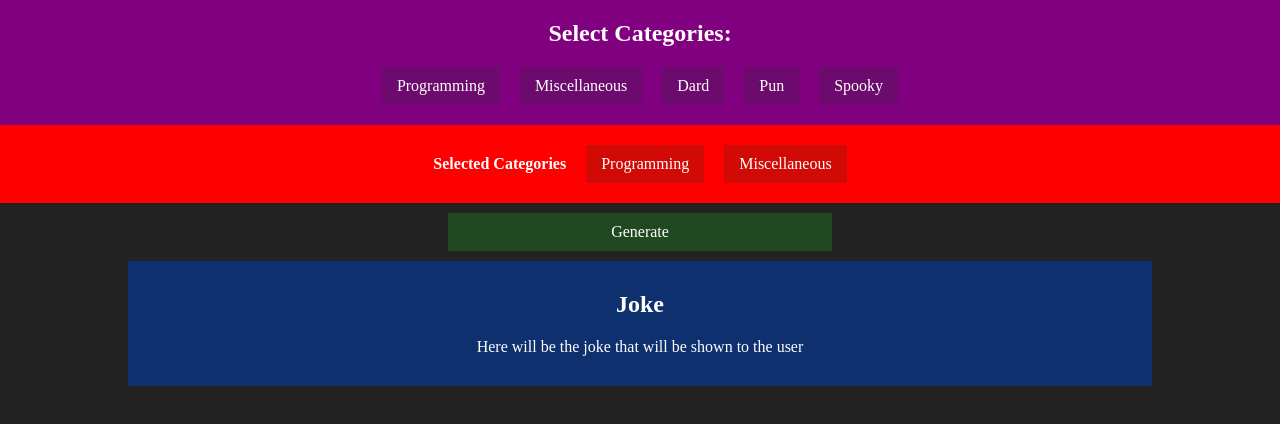
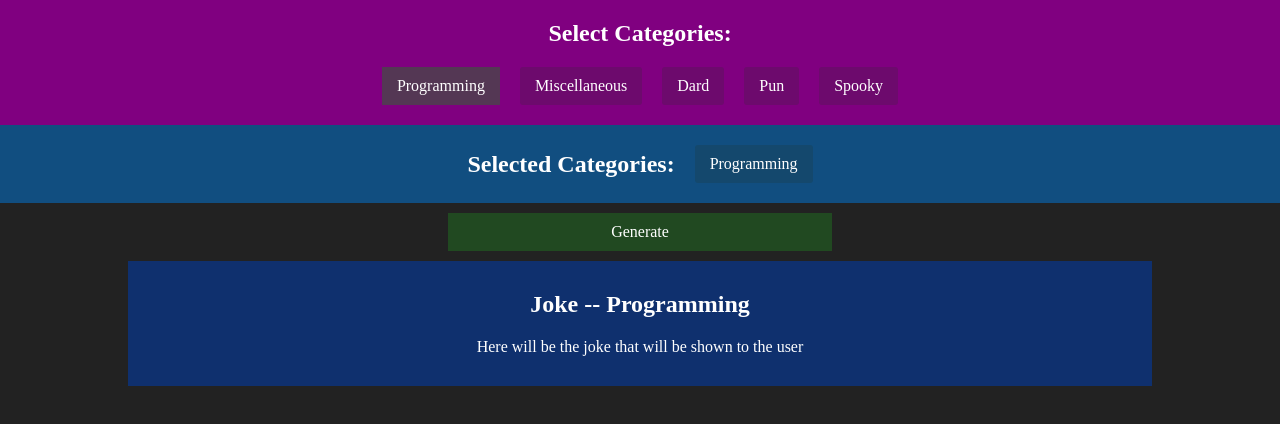
Before and after one commit to MAhmad787/Random-Joke, a plain HTML site: page index.html in a window 1280 px wide. Both pictures are taken after a click on the element "Programming". Drawn offline with Linux system fonts and the light colour scheme.

Commit message:
add feature to show selected categories

```diff
--- a/index.html
+++ b/index.html
@@ -20,12 +20,11 @@
     </div>
     <div class="selected_categories">
         <h4>Selected Categories</h4>
-        <div class="category">Programming</div>
-        <div class="category">Miscellaneous</div>
+        <div class="s_category">All</div>
     </div>
     <div class="generate">Generate</div>
     <div class="joke_div">
-        <h2>Joke</h2>
+        <h2>Joke -- <span class="generated_joke_category">Programming</span></h2>
         Here will be the joke that will be shown to the user
     </div>
     <script src="./main.js"></script>
--- a/main.js
+++ b/main.js
@@ -1 +1,38 @@
-console.log("hey");
+const categoryEls = document.querySelectorAll(".category")
+const selectedCategoryEls = document.querySelectorAll(".s_category")
+const selectedCategoriesEl = document.querySelector(".selected_categories")
+let category = {
+    Programming: false,
+    Miscellaneous: false,
+    Dard: false,
+    Pun: false,
+    Spooky: false
+}
+categoryEls.forEach((el) => {
+    el.addEventListener("click", ()=>{
+        if(category[el.innerText]){
+            category[el.innerText] = false
+            updateSelectedCategories()
+        }else{
+            category[el.innerText] = true
+            updateSelectedCategories()
+        }
+        console.log(category);
+        el.classList.toggle("category_active")
+        el.classList.toggle("category")
+    })
+})
+
+
+function updateSelectedCategories(){
+    selectedCategoriesEl.innerHTML = "<h2>Selected Categories: </h2>"
+    for(let key in category){
+        if(category[key]){
+            let div = document.createElement("div")
+            div.classList.add("s_category")
+            div.innerText = key
+            selectedCategoriesEl.appendChild(div)
+        }
+    }
+}
+// updateSelectedCategories()
--- a/style.css
+++ b/style.css
@@ -25,12 +25,19 @@ body{
     align-items: center;
     gap: 20px;
 }
-.category{
+
+.category, .s_category{
     padding: 10px 15px;
     background: #2323;
     cursor: pointer;
+    border-radius: 3px;
 }
-.category:hover{
+.category_active{
+    padding: 10px 15px;
+    background: #2727 ;
+    cursor: pointer;
+}
+.category:hover, .s_category:hover{
     background: #2425;
 }
 .generate{
@@ -46,7 +53,7 @@ body{
     background: #2729;
 }
 .selected_categories{
-    background: red;
+    background: rgb(17, 78, 128);
     display: flex;
     justify-content: center;
     align-items: center;
```
